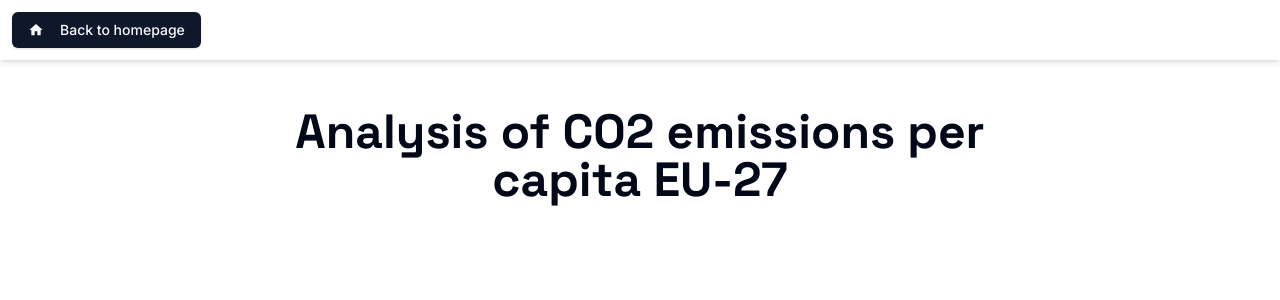
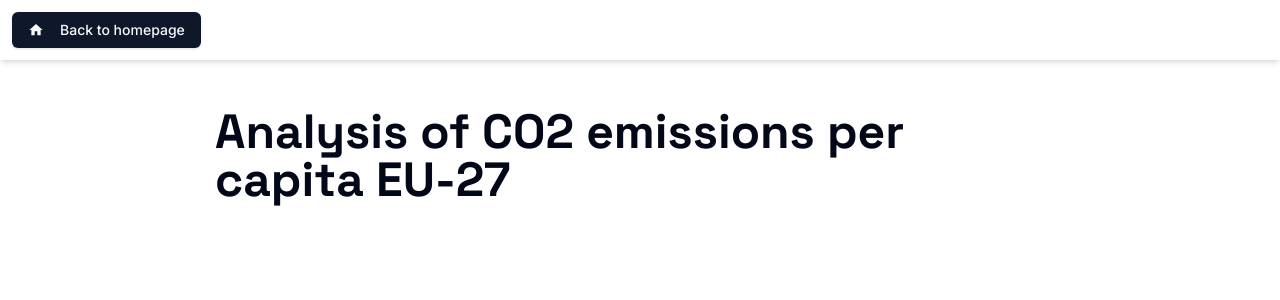
Before and after one commit to Berrutz/DataVis-Project, a Next.js app in the folder web-application/: page /DataVis-Project/assignments/assignment-1 in a window 1280 px wide. Shown: the top 300 px of the page. Built offline with nearby package versions, Linux system fonts and the light colour scheme.

Commit message:
Added chart components for chart sections

```diff
--- a/web-application/src/app/assignments/_components/assignment-page.tsx
+++ b/web-application/src/app/assignments/_components/assignment-page.tsx
@@ -23,20 +23,20 @@ export default function AssignmentPage({
     children,
 }: AssignmentPageProps) {
     return (
-        <main className="p-3 sm:p-6 md:p-12 min-h-dvh">
-            <div className="flex flex-col gap-3 items-center w-full">
-                <div className="text-center max-w-[750px] text-pretty">
+        <main className="flex flex-col items-center p-3 sm:p-6 md:p-12 min-h-dvh">
+            <div className="flex flex-col items-center w-full">
+                <div className="max-w-[850px]">
                     <motion.h1
                         variants={itemVariants}
                         initial="hidden"
                         animate="visible"
-                        className="font-serif text-3xl font-bold sm:text-4xl md:text-5xl"
+                        className="font-serif text-4xl font-bold sm:text-5xl md:text-5xl text-pretty"
                     >
                         {title}
                     </motion.h1>
+                    {children}
                 </div>
             </div>
-            {children}
         </main>
     );
 }
--- /dev/null
+++ b/web-application/src/app/assignments/_components/chart-section.tsx
@@ -0,0 +1,67 @@
+import { cn } from "@/lib/utils";
+
+interface ChartSectionProps extends React.HTMLAttributes<HTMLDivElement> { }
+export function ChartSection({ children, className }: ChartSectionProps) {
+    return (
+        <section className={cn("mt-24 flex flex-col gap-12", className)}>
+            {children}
+        </section>
+    );
+}
+
+interface ChartHeadingProps extends React.HTMLAttributes<HTMLDivElement> { }
+export function ChartHeading({ children, className }: ChartHeadingProps) {
+    return (
+        <div className={cn("flex flex-col gap-3 text-pretty", className)}>
+            {children}
+        </div>
+    );
+}
+
+interface ChartTitleProps extends React.HTMLAttributes<HTMLElement> { }
+export function ChartTitle({ children, className }: ChartTitleProps) {
+    return (
+        <h1
+            className={cn(
+                "font-sans text-2xl/6 sm:text-3xl/6 font-bold text-pretty",
+                className,
+            )}
+        >
+            {children}
+        </h1>
+    );
+}
+
+interface ChartDescriptionProps
+    extends React.ParamHTMLAttributes<HTMLParagraphElement> { }
+export function ChartDescription({
+    children,
+    className,
+}: ChartDescriptionProps) {
+    return <p className={cn(className)}>{children}</p>;
+}
+
+interface ChartProps extends React.HTMLAttributes<HTMLDivElement> { }
+export function Chart({ children, className }: ChartProps) {
+    return (
+        <div className={cn("w-full min-h-[350px] border rounded-md", className)}>
+            {children}
+        </div>
+    );
+}
+
+interface ChartContainerProps extends React.HTMLAttributes<HTMLDivElement> {
+    title: string;
+}
+export function ChartFinalComment({
+    children,
+    title,
+    className,
+}: ChartContainerProps) {
+    return (
+        <div className={cn(className)}>
+            <h2 className="font-sans text-xl font-bold">{title}</h2>
+            {children}
+        </div>
+    );
+}
```
